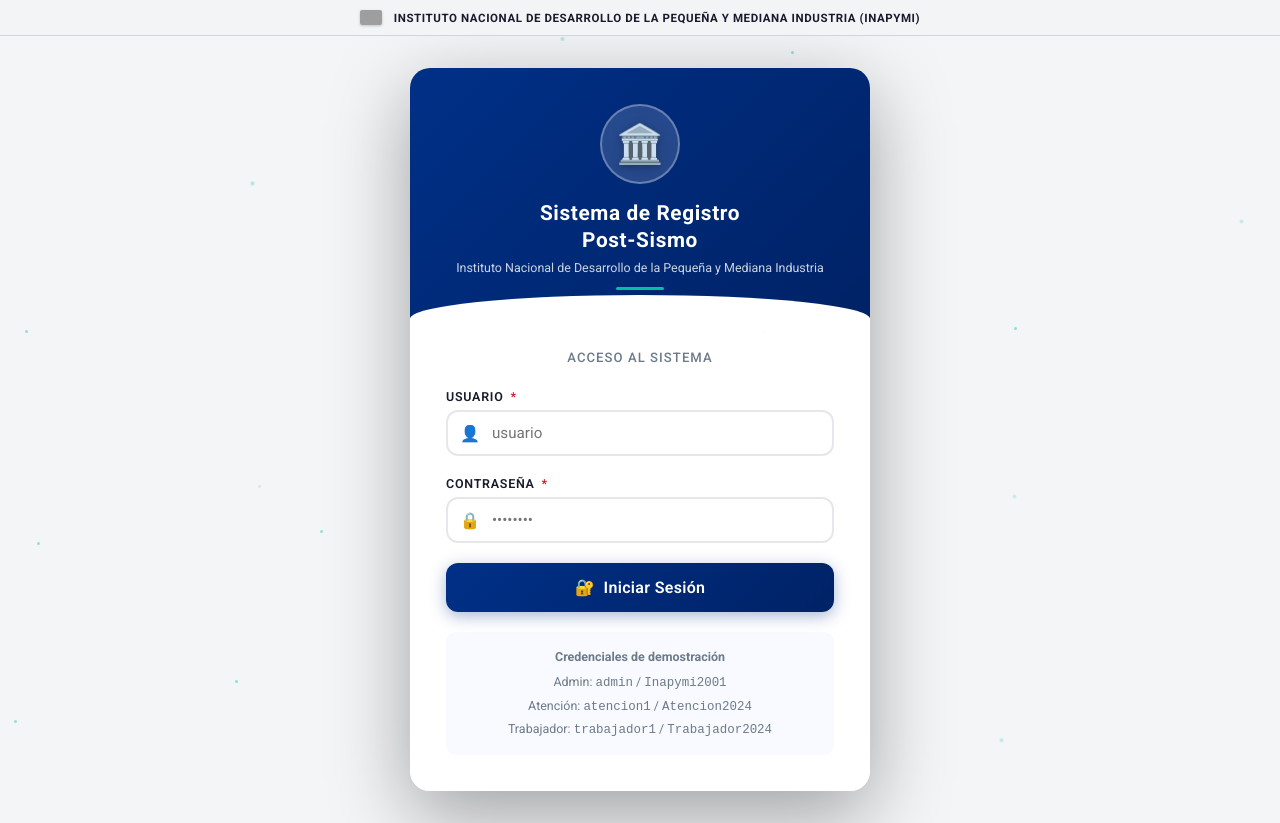
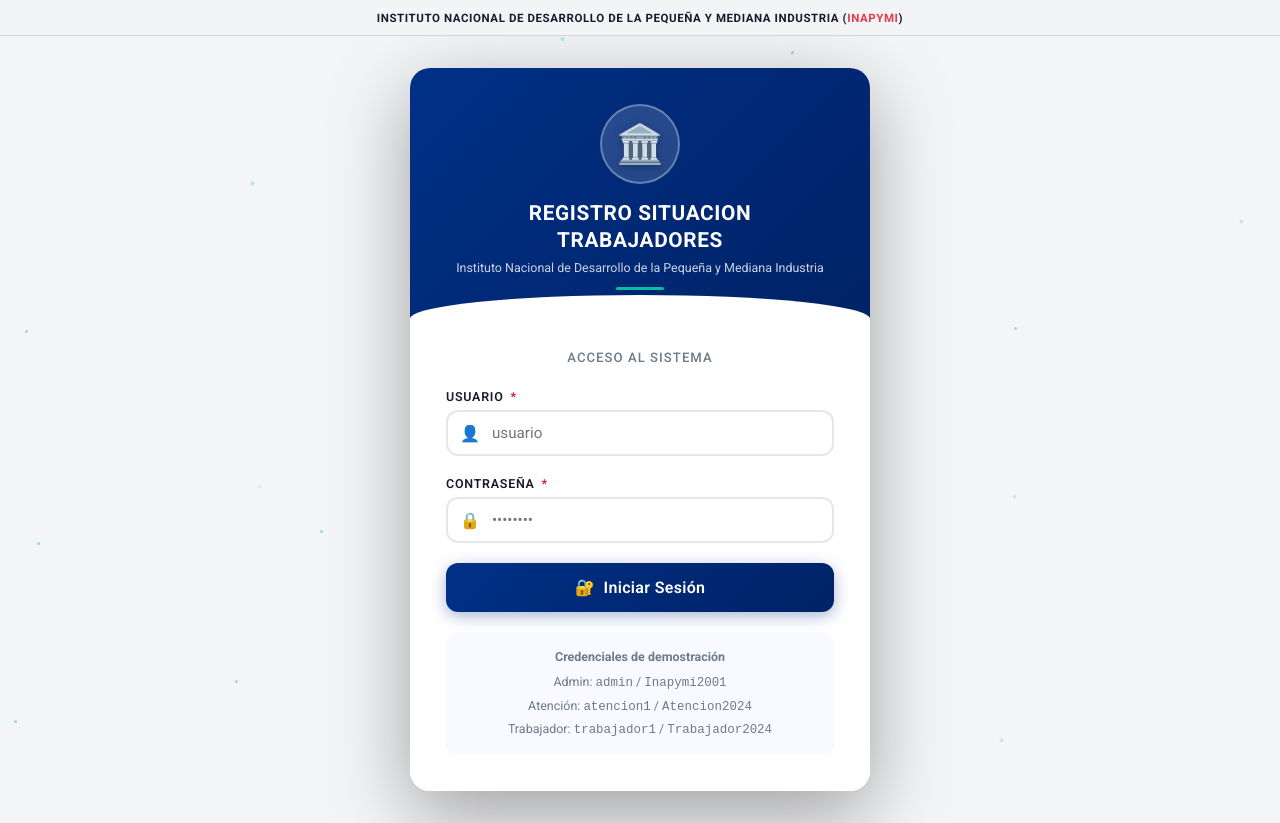
Before and after one commit to inapymi/registro, a plain HTML site: page frontend/index.html in a window 1280 px wide. Drawn offline with Linux system fonts and the light colour scheme; no server answers; grey boxes are pictures that could not be loaded.

Commit message:
Actualización UI: Título cambiado a REGISTRO SITUACION TRABAJADORES, ajustes de color y remoción de bandera

```diff
--- a/frontend/index.html
+++ b/frontend/index.html
@@ -3,8 +3,8 @@
 <head>
   <meta charset="UTF-8">
   <meta name="viewport" content="width=device-width, initial-scale=1.0">
-  <title>INAPYMI – Sistema de Registro Post-Sismo</title>
-  <meta name="description" content="Sistema de registro de trabajadores y condiciones post-sismo. Instituto Nacional de Desarrollo de la Pequeña y Mediana Industria.">
+  <title>INAPYMI – REGISTRO SITUACION TRABAJADORES</title>
+  <meta name="description" content="Sistema de registro de trabajadores y condiciones. Instituto Nacional de Desarrollo de la Pequeña y Mediana Industria.">
   <link rel="icon" href="https://www.inapymi.gob.ve/wp-content/uploads/2024/10/cropped-cropped-Logo-e1728871912141-150x150.png">
   <link rel="stylesheet" href="css/style.css">
 </head>
@@ -12,8 +12,7 @@
 
 <!-- FRANJA SUPERIOR GUBERNAMENTAL -->
 <div class="gob-banner">
-  <img src="https://upload.wikimedia.org/wikipedia/commons/0/06/Flag_of_Venezuela.svg" alt="Bandera de Venezuela" class="gob-flag">
-  <span>Instituto Nacional de Desarrollo de la Pequeña y Mediana Industria (INAPYMI)</span>
+  <span>Instituto Nacional de Desarrollo de la Pequeña y Mediana Industria (<a href="#" onclick="location.reload(); return false;" style="color: var(--rojo-light); text-decoration: none; cursor: pointer;">INAPYMI</a>)</span>
 </div>
 
 <!-- ════════════════════════════════════════════════════════════════
@@ -31,7 +30,7 @@
         <div class="login-logo-wrap">
           <span class="login-logo-icon">🏛️</span>
         </div>
-        <h1>Sistema de Registro<br>Post-Sismo</h1>
+        <h1>REGISTRO SITUACION<br>TRABAJADORES</h1>
         <p>Instituto Nacional de Desarrollo de la Pequeña y Mediana Industria</p>
         <div class="login-dorado-bar"></div>
       </div>
@@ -86,10 +85,10 @@
   <!-- ──── SIDEBAR ──── -->
   <aside class="sidebar" id="sidebar">
     <div class="sidebar-logo">
-      <div style="font-size:0.9rem;font-weight:800;color:white;letter-spacing:0.05em">
-        <span style="color:var(--dorado)">INA</span>PYMI
+      <div style="font-size:1.1rem;font-weight:800;letter-spacing:0.05em">
+        <a href="#" onclick="location.reload(); return false;" style="color: var(--rojo-light); text-decoration: none; cursor: pointer;">INAPYMI</a>
       </div>
-      <div class="sidebar-logo-sub">Registro Post-Sismo</div>
+      <div class="sidebar-logo-sub">REGISTRO SITUACION TRABAJADORES</div>
     </div>
 
     <div class="sidebar-user" id="sidebarUser">
@@ -143,7 +142,7 @@
       <div id="page-dashboard" class="page active">
         <div class="page-header">
           <h2>📊 &nbsp;Panel de Control</h2>
-          <p>Resumen general del sistema de registro post-sismo</p>
+          <p>Resumen general del sistema de registro situacion trabajadores</p>
         </div>
 
         <div class="stats-grid" id="statsGrid">
```
